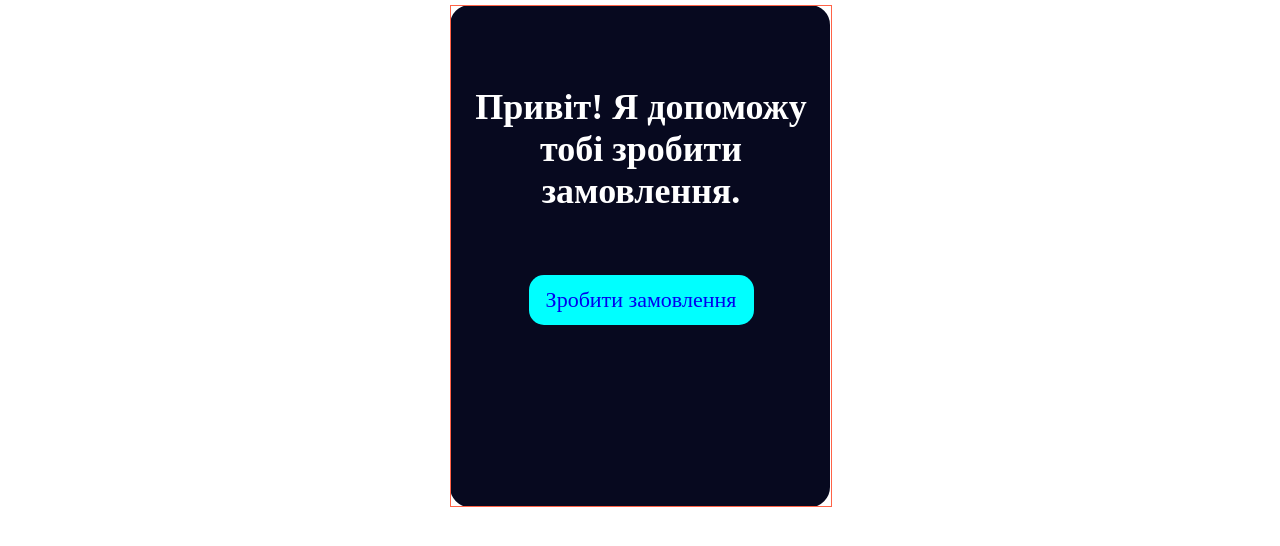
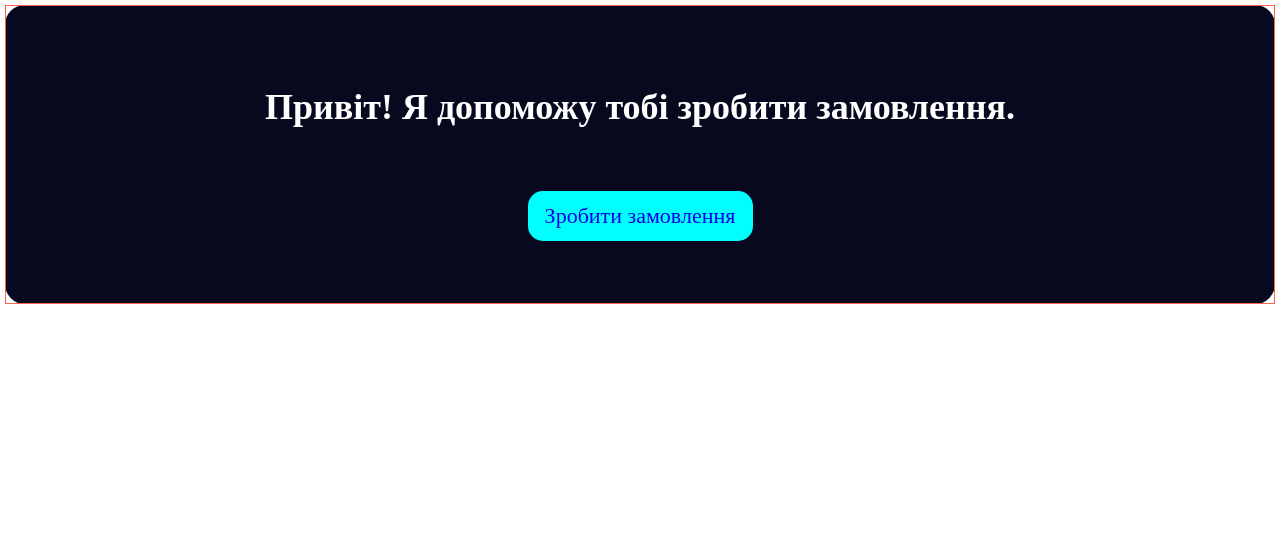
Before and after one commit to EnenraRamona/webAppTg, a plain HTML site: page index.html in a window 1280 px wide. Drawn offline with Linux system fonts and the light colour scheme.

Commit message:
Update styles.css

```diff
--- a/styles/styles.css
+++ b/styles/styles.css
@@ -6,16 +6,16 @@
 .hero-section {
   margin-left: auto;
   margin-right: auto;
-  width: 380px;
-  height: 500px;
+  /* width: 380px;
+  height: 500px; */
   background-color: #07091f;
   border-radius: 25px;
   border: 5px solid white;
   height: var(--tg-viewport-stable-height) .;
 }
 .container {
-  width: 380px;
-  height: 500px;
+  /* width: 380px;
+  height: 500px; */
   border: solid tomato 1px;
 }
 .hero-title {
```
